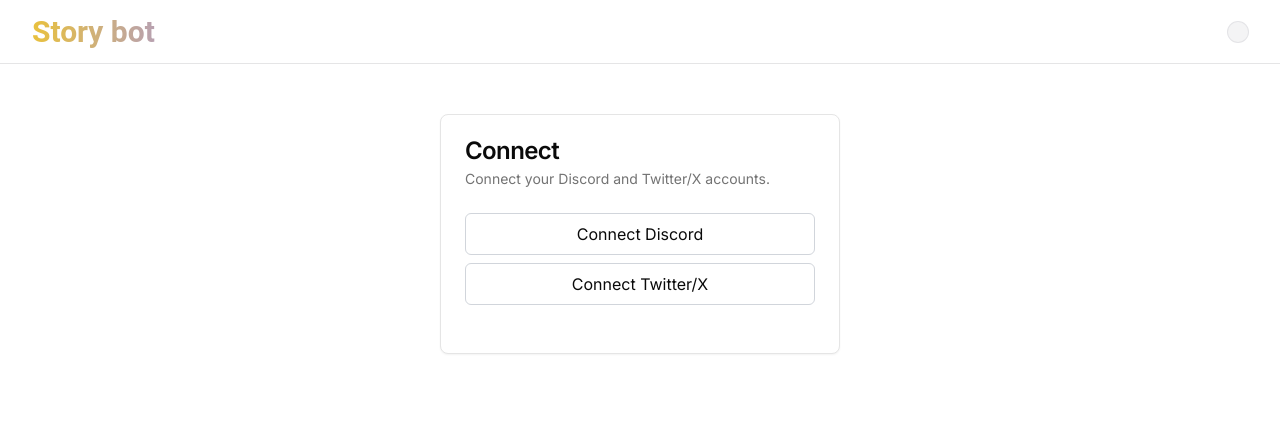
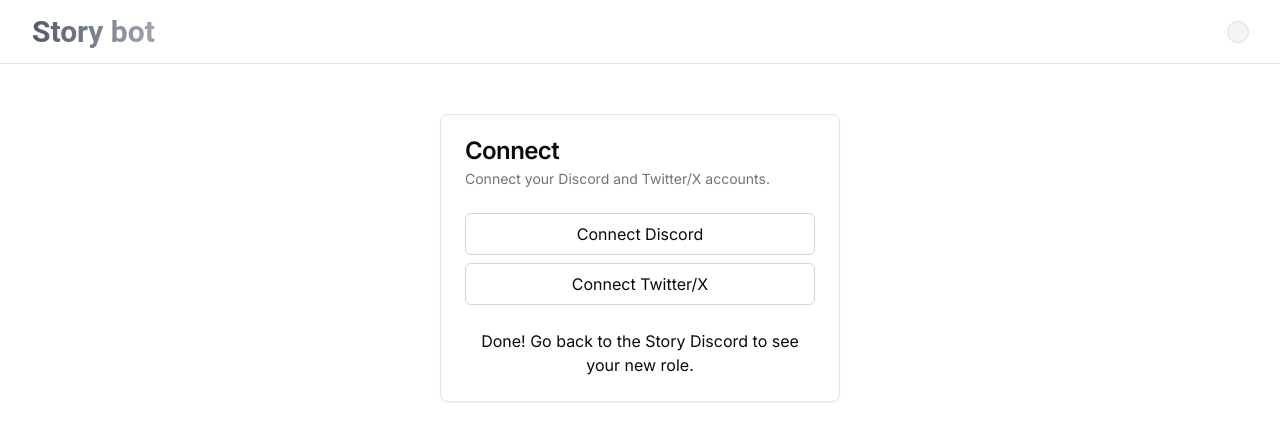
Before and after one commit to storyprotocol/story-bot-website, a Next.js app: page / in a window 1280 px wide. Shown: the top 440 px of the page. Built offline with nearby package versions, Linux system fonts and the light colour scheme; no server answers; some icons are missing.

Commit message:
update bot so its ready to go

```diff
--- a/app/page.tsx
+++ b/app/page.tsx
@@ -14,6 +14,7 @@
   const { data: session } = useSession();
   const [discordUsername, setDiscordUsername] = useState("");
   const [twitterUsername, setTwitterUsername] = useState("");
+  const [finished, setFinished] = useState(true);
   const [loading, setLoading] = useState(false);
 
   // Retrieve usernames from local storage on component mount
@@ -58,13 +59,17 @@
       });
       const result = await response.json();
       if (result.success) {
-        alert("Usernames saved successfully!");
+        setFinished(true);
       } else {
-        alert("Failed to save usernames.");
+        alert(
+          "Failed to save usernames. Please contact us in the Story Discord server."
+        );
       }
     } catch (error) {
       console.error("Error saving usernames:", error);
-      alert("An error occurred while saving usernames.");
+      alert(
+        "Failed to save usernames. Please contact us in the Story Discord server."
+      );
     } finally {
       setLoading(false);
     }
@@ -106,22 +111,29 @@
           </div>
         </CardContent>
         <CardFooter className="flex flex-col items-center space-y-2">
-          {session && (
-            <>
+          {session && discordUsername && twitterUsername && !finished && (
             <button
               onClick={handleSubmit}
-                className="w-full py-2 px-4 bg-blue-600 text-white rounded-md"
+              className="w-full py-2 px-4 bg-green-600 text-white rounded-md"
               disabled={loading}
             >
               {loading ? "Saving..." : "Save"}
             </button>
+          )}
+          {finished && (
+            <>
+              <p className="text-center">
+                Done! Go back to the Story Discord to see your new role.
+              </p>
+            </>
+          )}
+          {session && (
             <button
               onClick={handleSignOut}
               className="w-full py-2 px-4 bg-red-600 text-white rounded-md"
             >
               Sign out
             </button>
-            </>
           )}
         </CardFooter>
       </Card>
--- a/components/Navbar.tsx
+++ b/components/Navbar.tsx
@@ -10,7 +10,7 @@
             <a
               aria-label="Home"
               href="/"
-              className="text-3xl font-bold text-transparent bg-clip-text bg-gradient-to-r from-[#facc15] to-[#988cfc] animate-gradient-shine"
+              className="text-3xl font-bold text-transparent bg-clip-text bg-gradient-to-r from-gray-700 to-gray-300 animate-gradient-shine"
               style={{ fontFamily: "Roboto, sans-serif" }}
             >
               Story bot
@@ -20,7 +20,7 @@
           <div className="flex items-center gap-8">
             <a
               className="text-sm/6 font-medium text-zinc-700 hover:text-zinc-950 dark:text-zinc-300 dark:hover:text-white"
-              href="https://github.com/storyprotocol/artcast"
+              href="https://github.com/storyprotocol/story-bot-website"
               target="_blank"
             >
               <div className="flex h-5 w-5 items-center justify-center rounded-full bg-zinc-100 ring-1 ring-zinc-200 dark:bg-zinc-800 dark:ring-white/25">
```
Also changed, not shown: 1 other file (tests, documents, lock files or other folders). Lines whose indentation alone changed are shown as unchanged.
